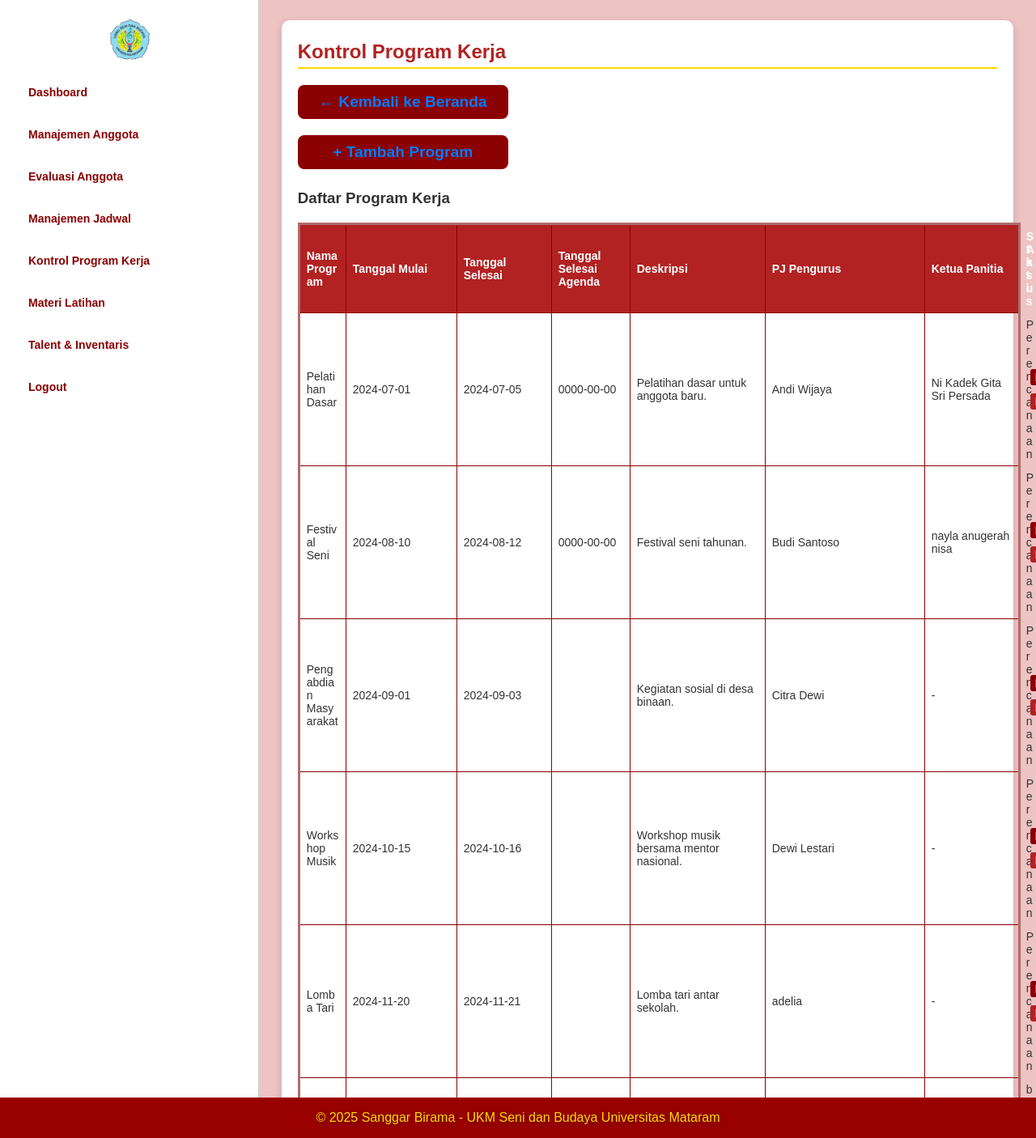
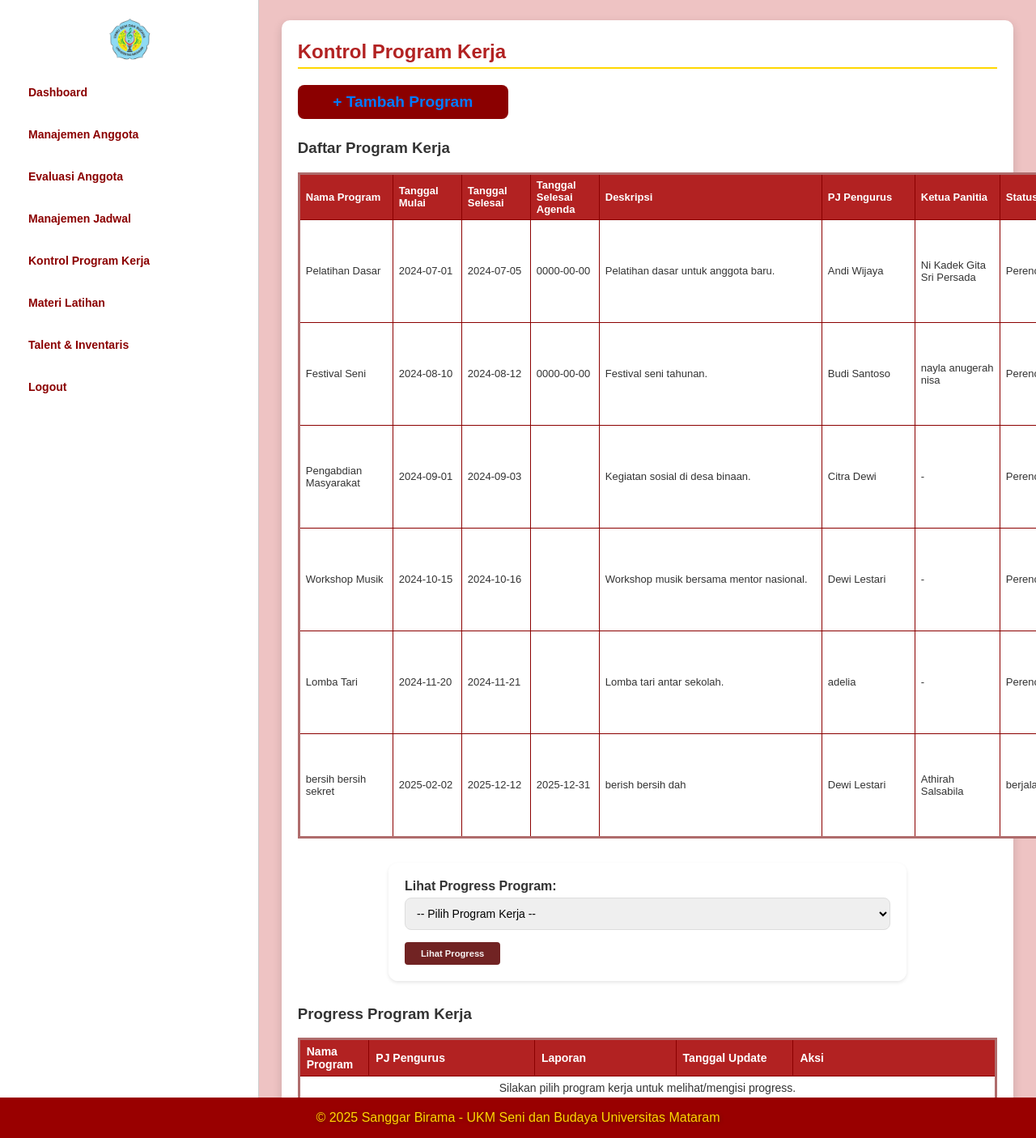
Before and after one commit to adwisss1/project_web, a PHP site: page /SI-BIRAMA/app/views/kontrol_program.php in a window 1280 px wide. Shown: the whole page at 81% size. Run offline with PHP 8.4, Linux system fonts and the light colour scheme; data comes from the database, SQL or seed files in the repository.

Commit message:
dah beres

```diff
--- a/app/views/beranda_anggota.php
+++ b/app/views/beranda_anggota.php
@@ -50,7 +50,7 @@ while ($row = $minat_result->fetch_assoc()) {
             <?php if (empty($minat_bakat_list)): ?>
                 <p>Anda belum mengikuti minat bakat apapun.</p>
             <?php else: ?>
-                <table class="custom-table">
+                <table class="custom-table-jadawl-anggota">
                     <tr>
                         <th>Minat Bakat</th>
                         <th>Jenis Jadwal</th>
@@ -100,7 +100,7 @@ while ($row = $minat_result->fetch_assoc()) {
             <?php if (empty($minat_bakat_list)): ?>
                 <p>Tidak ada materi karena Anda belum mengikuti minat bakat apapun.</p>
             <?php else: ?>
-                <table class="custom-table">
+                <table class="custom-table-materi-latihan">
                     <tr>
                         <th>Minat Bakat</th>
                         <th>Materi</th>
--- a/app/views/evaluasi_anggota.php
+++ b/app/views/evaluasi_anggota.php
@@ -162,7 +162,7 @@ if (($mode === 'add' || $mode === 'edit') && $anggota_id > 0) {
                         <textarea name="umpan_balik" id="umpan_balik" rows="4" cols="60" required><?= htmlspecialchars($umpan_balik) ?></textarea><br><br>
                         <button type="submit" class="button">Simpan</button>
                         <!-- <a href="evaluasi_anggota.php?minat_evaluasi=<?= $minat_evaluasi ?>" class="button">Batal</a> -->
-                        <form method="get" action="evaluasi_anggota.php" style="display:inline;">
+                        <form method="get" action="evaluasi_anggota.php" class="button">
                             <input type="hidden" name="minat_evaluasi" value="<?= $minat_evaluasi ?>">
                             <button type="submit" class="button">Batal</button>
                         </form>
--- a/app/views/kontrol_program.php
+++ b/app/views/kontrol_program.php
@@ -46,11 +46,10 @@ $progress_result = $mysqli->query($progress_sql);
     <div class="main-content">
       <div class="content">
         <h2>Kontrol Program Kerja</h2>
-        <a href="beranda_pengurus.php" class="button" style="margin-bottom: 15px;">← Kembali ke Beranda</a>
         <a href="tambah_program.php" class="button">+ Tambah Program</a>
 
         <h3 style="margin-top: 25px;">Daftar Program Kerja</h3>
-        <table class="custom-table">
+        <table class="custom-table-program">
           <tr>
             <th>Nama Program</th>
             <th>Tanggal Mulai</th>
--- a/app/views/manajemen_talent&inventaris.php
+++ b/app/views/manajemen_talent&inventaris.php
@@ -25,7 +25,7 @@ $inventaris = $mysqli->query("SELECT * FROM inventaris");
     <div class="main-content">
       <div class="content">
         <h2>Manajemen Talent</h2>
-        <a href="beranda_pengurus.php" class="button" style="margin-bottom:18px;display:inline-block;">← Kembali ke Halaman Pengurus</a>
+        <!-- <a href="beranda_pengurus.php" class="button" style="margin-bottom:18px;display:inline-block;">← Kembali ke Halaman Pengurus</a> -->
 
         <table class="custom-table">
           <tr>
--- a/public/css/style.css
+++ b/public/css/style.css
@@ -263,12 +263,247 @@
   display: inline-block;
   margin: 3px 5px;
 }
+/* === TABEL MATERI LATIHAN ANGGOTA === */
+.custom-table-materi-latihan {
+  border-collapse: collapse;
+  width: 100%;
+  table-layout: fixed;
+  padding-bottom: 20px;
+  background: #fff;
+}
+
+.custom-table-materi-latihan th,
+.custom-table-materi-latihan td {
+  border: 1px solid #8B0000;
+  padding: 3px 5px;
+  font-size: 14px;
+  vertical-align: middle;
+  word-wrap: break-word;
+  white-space: normal;
+}
+
+/* Kolom 1: Minat Bakat */
+.custom-table-materi-latihan th:nth-child(1),
+.custom-table-materi-latihan td:nth-child(1) {
+  width: 140px;
+}
+
+/* Kolom 2: Materi */
+.custom-table-materi-latihan th:nth-child(2),
+.custom-table-materi-latihan td:nth-child(2) {
+  width: 260px;
+}
+
+/* Kolom 3: Link */
+.custom-table-materi-latihan th:nth-child(3),
+.custom-table-materi-latihan td:nth-child(3) {
+  width: 70px;
+  text-align: center;
+}
+/* === TABEL JADWAL ANGGOTA === */
+.custom-table-jadwal-anggota {
+  border-collapse: collapse;
+  width: 100%;
+  table-layout: fixed;
+  padding-bottom: 20px;
+  background: #fff;
+}
+
+.custom-table-jadwal-anggota th,
+.custom-table-jadwal-anggota td {
+  border: 1px solid #8B0000;
+  padding: 3px 5px; /* spacing mepet seperti custom-table-jadwal */
+  font-size: 12px;
+  vertical-align: middle;
+  word-wrap: break-word;
+  white-space: normal;
+}
+
+/* Kolom 1: Minat Bakat (cukup lebar) */
+.custom-table-jadwal-anggota th:nth-child(1),
+.custom-table-jadwal-anggota td:nth-child(1) {
+  width: 140px;
+}
+
+/* Kolom 2: Jenis Jadwal */
+.custom-table-jadwal-anggota th:nth-child(2),
+.custom-table-jadwal-anggota td:nth-child(2) {
+  width: 80px;
+}
+
+/* Kolom 3: Hari/Tanggal */
+.custom-table-jadwal-anggota th:nth-child(3),
+.custom-table-jadwal-anggota td:nth-child(3) {
+  width: 90px;
+}
+
+/* Kolom 4: Jam */
+.custom-table-jadwal-anggota th:nth-child(4),
+.custom-table-jadwal-anggota td:nth-child(4) {
+  width: 70px;
+}
+
+/* Kolom 5: Durasi */
+.custom-table-jadwal-anggota th:nth-child(5),
+.custom-table-jadwal-anggota td:nth-child(5) {
+  width: 60px;
+}
+
+/* Kolom 6: Mentor/Keterangan (paling panjang) */
+.custom-table-jadwal-anggota th:nth-child(6),
+.custom-table-jadwal-anggota td:nth-child(6) {
+  width: 220px;
+}
+
+/* === TABEL PROGRAM KERJA CUSTOM === */
+.custom-table-program {
+  border-collapse: collapse;
+  width: 100%;
+  table-layout: fixed;
+  padding-bottom: 20px;
+  background: #fff;
+}
+
+/* Kolom rata-rata */
+.custom-table-program th,
+.custom-table-program td {
+  border: 1px solid #8B0000;
+  padding: 5px 7px;
+  font-size: 13px;
+  vertical-align: middle;
+  word-wrap: break-word;
+  white-space: normal;
+}
+
+/* Kolom 1: Nama Program (besar) */
+.custom-table-program th:nth-child(1),
+.custom-table-program td:nth-child(1) {
+  width: 100px;
+}
+
+/* Kolom 2: Tanggal Mulai */
+.custom-table-program th:nth-child(2),
+.custom-table-program td:nth-child(2),
+/* Kolom 3: Tanggal Selesai */
+.custom-table-program th:nth-child(3),
+.custom-table-program td:nth-child(3),
+/* Kolom 4: Tanggal Selesai Agenda */
+.custom-table-program th:nth-child(4),
+.custom-table-program td:nth-child(4) {
+  width: 70px;
+}
+
+/* Kolom 5: Deskripsi (paling panjang) */
+.custom-table-program th:nth-child(5),
+.custom-table-program td:nth-child(5) {
+  width: 260px;
+}
+
+/* Kolom 6: PJ Pengurus (besar, sama dengan kolom 1) */
+.custom-table-program th:nth-child(6),
+.custom-table-program td:nth-child(6) {
+  width: 100px;
+}
+
+/* Kolom 7: Ketua Panitia */
+.custom-table-program th:nth-child(7),
+.custom-table-program td:nth-child(7),
+/* Kolom 8: Status */
+.custom-table-program th:nth-child(8),
+.custom-table-program td:nth-child(8) {
+  width: 90px;
+}
+
+/* Kolom 9: Aksi (cukup untuk 2 tombol berdampingan) */
+.custom-table-program th:nth-child(9),
+.custom-table-program td:nth-child(9) {
+  width: 110px;
+  text-align: center;
+}
+
+/* Tombol di kolom aksi */
+.custom-table-program td .button {
+  display: inline-block;
+  margin: 2px 2px;
+  padding: 4px 10px;
+  font-size: 13px;
+  min-width: unset;
+  max-width: unset;
+  height: auto;
+  box-sizing: border-box;
+}
+/* === TABEL MANAJEMEN jadwal === */
+.custom-table-jadwal {
+  border-collapse: collapse;
+  width: 100%;
+  table-layout: fixed;
+  padding-bottom: 20px;
+}
+
+.custom-table-jadwal th,
+.custom-table-jadwal td {
+  border: 1px solid #8B0000;
+  padding: 3px 5px; /* Lebih mepet */
+  font-size: 14px;
+  vertical-align: middle;
+  word-wrap: break-word;
+  white-space: normal;
+}
+
+/* Kolom no */
+.custom-table-jadwal th:nth-child(1),
+.custom-table-jadwal td:nth-child(1) {
+  width: 30px;
+}
+
+/* Kolom minat bakat */
+.custom-table-jadwal th:nth-child(2),
+.custom-table-jadwal td:nth-child(2) {
+  width: 140px;
+}
+
+/* Kolom hari */
+.custom-table-jadwal th:nth-child(3),
+.custom-table-jadwal td:nth-child(3) {
+  width: 60px;
+}
+
+/* Kolom jam */
+.custom-table-jadwal th:nth-child(4),
+.custom-table-jadwal td:nth-child(4) {
+  width: 70px;
+}
+
+/* Kolom durasi */
+.custom-table-jadwal th:nth-child(5),
+.custom-table-jadwal td:nth-child(5) {
+  width: 50px;
+}
+
+/* Kolom mentor */
+.custom-table-jadwal th:nth-child(6),
+.custom-table-jadwal td:nth-child(6) {
+  width: 180px;
+}
+
+/* Kolom aksi */
+.custom-table-jadwal th:nth-child(7),
+.custom-table-jadwal td:nth-child(7) {
+  width: 220px;
+}
+
 /* === TABEL evaluasi ANGGOTA CUSTOM === */
 .custom-table-eval {
   border-collapse: collapse;
   width: 100%;
   table-layout: fixed; /* kunci lebar kolom */
 }
+/* Link di dalam kolom aksi */
+.custom-table-jadwal td a {
+  display: inline-block;
+  margin: 3px 5px;
+}
+
 
 .custom-table-eval th,
 .custom-table-eval td {
```
Also changed, not shown: app/views/manajemen_jadwal.php (+16 -7 lines).
